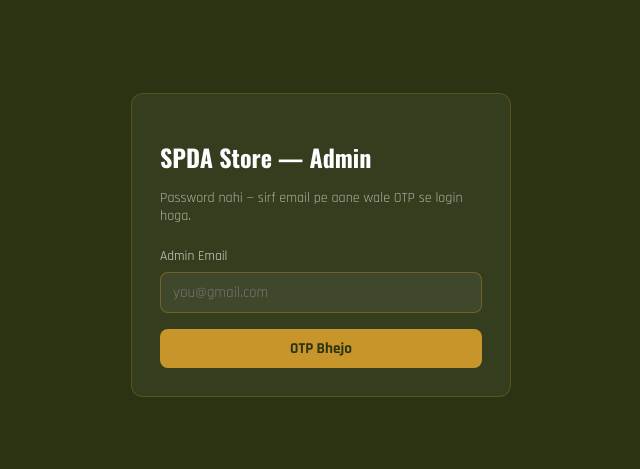
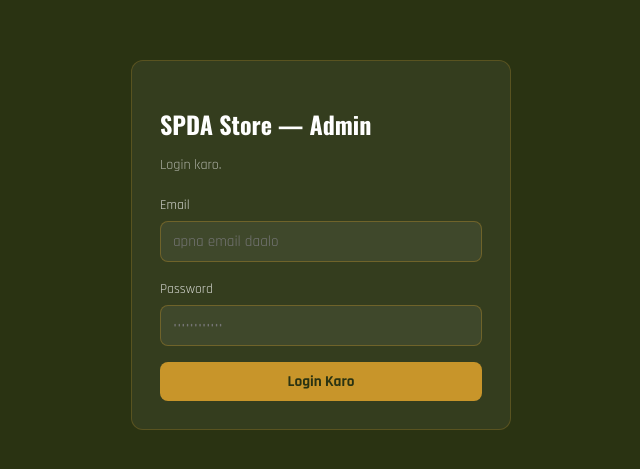
Before and after one commit to rajhuraj/spda-store, a Next.js app: page /admin in a window 1280 px wide. Shown: the part 155-624 px from the top of the page, without its empty margins (319-959 px from the left). Built offline with nearby package versions, Linux system fonts and the light colour scheme; no server answers.

Commit message:
Update page.tsx

```diff
--- a/app/admin/page.tsx
+++ b/app/admin/page.tsx
@@ -4,51 +4,23 @@ import { useState } from "react";
 import { useRouter } from "next/navigation";
 import { supabase } from "@/lib/supabaseClient";
 
-const ADMIN_EMAIL = process.env.NEXT_PUBLIC_ADMIN_EMAIL || "";
-
 export default function AdminLoginPage() {
   const router = useRouter();
-  const [step, setStep] = useState<"email" | "otp">("email");
-  const [email, setEmail] = useState(ADMIN_EMAIL);
-  const [otp, setOtp] = useState("");
+  const [email, setEmail] = useState("");
+  const [password, setPassword] = useState("");
   const [loading, setLoading] = useState(false);
   const [message, setMessage] = useState("");
 
-  async function sendOtp(e: React.FormEvent) {
+  async function handleLogin(e: React.FormEvent) {
     e.preventDefault();
     setLoading(true);
     setMessage("");
 
-    if (ADMIN_EMAIL && email.trim().toLowerCase() !== ADMIN_EMAIL.trim().toLowerCase()) {
-      setMessage("Ye email admin ke liye allowed nahi hai.");
-      setLoading(false);
-      return;
-    }
-
-    const { error } = await supabase.auth.signInWithOtp({ email });
-    setLoading(false);
-    if (error) {
-      setMessage("Error: " + error.message);
-    } else {
-      setStep("otp");
-      setMessage("Email pe 6-digit code bheja gaya hai — check karo (spam folder bhi).");
-    }
-  }
-
-  async function verifyOtp(e: React.FormEvent) {
-    e.preventDefault();
-    setLoading(true);
-    setMessage("");
-
-    const { error } = await supabase.auth.verifyOtp({
-      email,
-      token: otp,
-      type: "email",
-    });
+    const { error } = await supabase.auth.signInWithPassword({ email, password });
 
     setLoading(false);
     if (error) {
-      setMessage("Code galat ya expire ho gaya. Dobara try karo.");
+      setMessage("Email ya password galat hai.");
     } else {
       router.push("/admin/dashboard");
     }
@@ -67,45 +39,36 @@ export default function AdminLoginPage() {
       <div className="card" style={{ maxWidth: 380, width: "100%", padding: 28 }}>
         <h1 style={{ fontSize: "1.5rem", marginBottom: 6 }}>SPDA Store — Admin</h1>
         <p style={{ opacity: 0.6, fontSize: "0.88rem", marginBottom: 20 }}>
-          Password nahi — sirf email pe aane wale OTP se login hoga.
+          Login karo.
         </p>
 
-        {step === "email" && (
-          <form onSubmit={sendOtp}>
-            <label style={{ fontSize: "0.85rem", opacity: 0.8 }}>Admin Email</label>
+        <form onSubmit={handleLogin}>
+          <label style={{ fontSize: "0.85rem", opacity: 0.8 }}>Email</label>
           <input
             className="input"
             type="email"
             required
             value={email}
             onChange={(e) => setEmail(e.target.value)}
-              placeholder="you@gmail.com"
+            placeholder="apna email daalo"
             style={{ margin: "6px 0 16px" }}
           />
+
+          <label style={{ fontSize: "0.85rem", opacity: 0.8 }}>Password</label>
+          <input
+            className="input"
+            type="password"
+            required
+            value={password}
+            onChange={(e) => setPassword(e.target.value)}
+            placeholder="••••••••••••"
+            style={{ margin: "6px 0 16px" }}
+          />
+
           <button className="btn" type="submit" disabled={loading} style={{ width: "100%" }}>
-              {loading ? "Bhej rahe hain..." : "OTP Bhejo"}
+            {loading ? "Login ho raha hai..." : "Login Karo"}
           </button>
         </form>
-        )}
-
-        {step === "otp" && (
-          <form onSubmit={verifyOtp}>
-            <label style={{ fontSize: "0.85rem", opacity: 0.8 }}>6-Digit Code</label>
-            <input
-              className="input"
-              type="text"
-              inputMode="numeric"
-              required
-              value={otp}
-              onChange={(e) => setOtp(e.target.value)}
-              placeholder="123456"
-              style={{ margin: "6px 0 16px", letterSpacing: 4, textAlign: "center", fontSize: "1.2rem" }}
-            />
-            <button className="btn" type="submit" disabled={loading} style={{ width: "100%" }}>
-              {loading ? "Verify ho raha hai..." : "Login Karo"}
-            </button>
-          </form>
-        )}
 
         {message && (
           <p style={{ marginTop: 14, fontSize: "0.85rem", color: "var(--gold-light)" }}>{message}</p>
```
Lines whose indentation alone changed are shown as unchanged.
